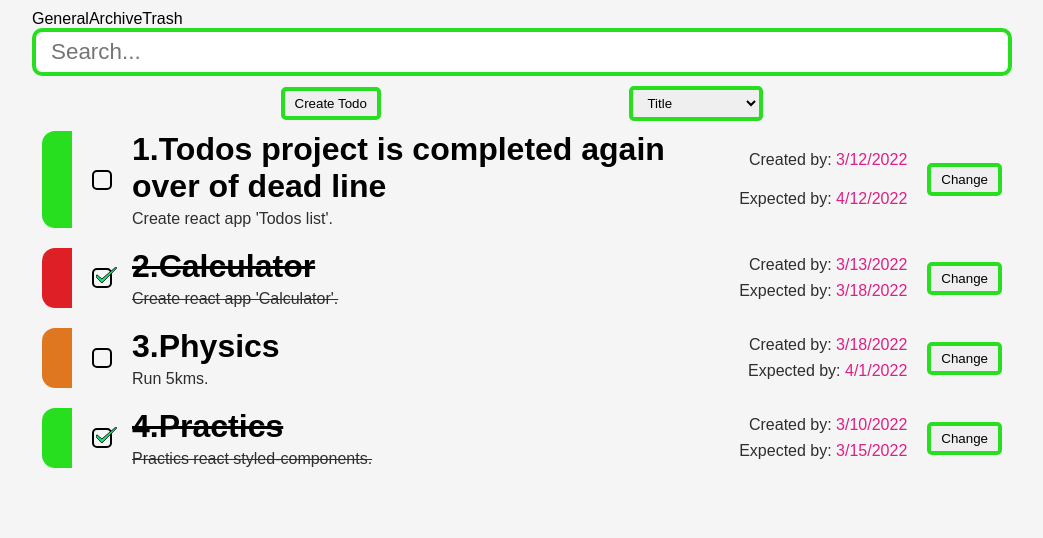
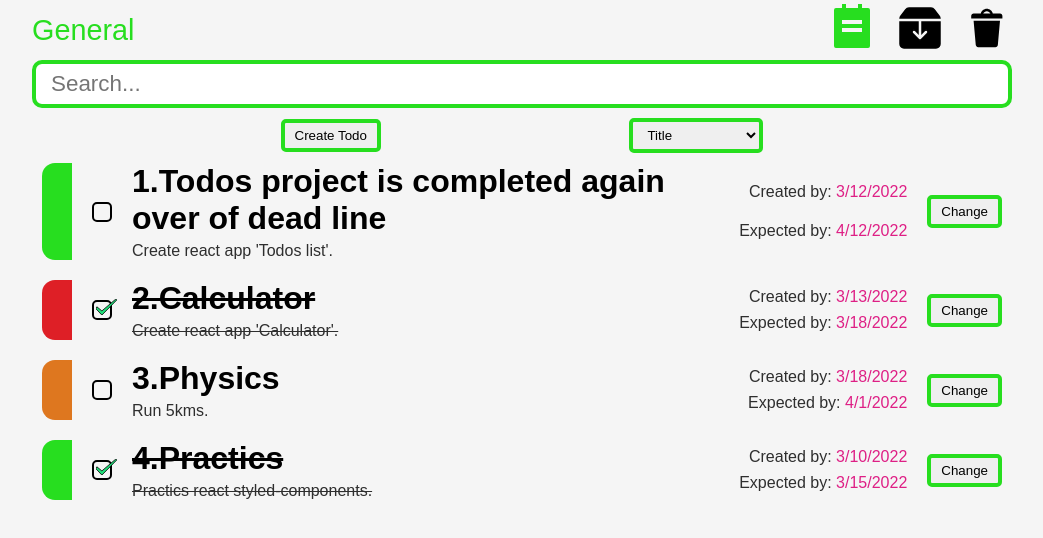
Before and after one commit to V-Babayan/todo-list, a React (Create React App) app: page /general in a window 1280 px wide. Shown: the top 538 px of the page, without its empty margins (118-1161 px from the left). Built offline with nearby package versions, Linux system fonts and the light colour scheme.

Commit message:
feat add new layout component

```diff
--- a/src/App.jsx
+++ b/src/App.jsx
@@ -1,18 +1,15 @@
 import React from "react";
-import { Routes, Route, NavLink } from "react-router-dom";
+import { Routes, Route } from "react-router-dom";
 import General from "./pages/General";
 import Archive from "./pages/Archive";
 import Trash from "./pages/Trash";
 import Login from "./pages/Login";
+import Layout from "./components/layout/Layout";
 
 const App = () => {
   return (
     <>
-      <header>
-        <NavLink to={"/general"}>General</NavLink>
-        <NavLink to={"/archive"}>Archive</NavLink>
-        <NavLink to={"/trash"}>Trash</NavLink>
-      </header>
+      <Layout />
       <Routes>
         <Route path='/general' element={<General />} />
         <Route path='/archive' element={<Archive />} />
--- /dev/null
+++ b/src/components/layout/Layout.jsx
@@ -0,0 +1,42 @@
+import React from "react";
+import { NavLink, Outlet, useLocation } from "react-router-dom";
+
+import { StyledSvg, StyledHeader, StyledTitle } from "./Layout.styled";
+
+const Layout = () => {
+  const location = useLocation();
+
+  return (
+    <>
+      <StyledHeader>
+        <StyledTitle>{location.pathname.slice(1)}</StyledTitle>
+        <NavLink to={"/general"}>
+          <StyledSvg viewBox='0 0 24 24' xmlns='http://www.w3.org/2000/svg'>
+            <path
+              d='M17 2h3a1 1 0 0 1 1 1v18a1 1 0 0 1-1 1H4a1 1 0 0 1-1-1V3a1 1 0 0 1 1-1h3V0h2v2h6V0h2v2zM7 8v2h10V8H7zm0 4v2h10v-2H7z'
+              stroke='none'
+            />
+          </StyledSvg>
+        </NavLink>
+        <NavLink to={"/archive"}>
+          <StyledSvg viewBox='0 0 48 48' xmlns='http://www.w3.org/2000/svg'>
+            <path d='M26,18V29.2l2.6-2.6a2,2,0,0,1,3.1.2,2.2,2.2,0,0,1-.4,2.7l-5.9,5.9a1.9,1.9,0,0,1-2.8,0l-5.9-5.9a2.2,2.2,0,0,1-.4-2.7,2,2,0,0,1,3.1-.2L22,29.2V18H4V40a4,4,0,0,0,4,4H40a4,4,0,0,0,4-4V18Z' />
+            <path d='M43.9,14H4.1a3.6,3.6,0,0,1,.7-1.7l5-6.7A3.9,3.9,0,0,1,13,4H35a3.9,3.9,0,0,1,3.2,1.6l5,6.7A3.6,3.6,0,0,1,43.9,14Z' />
+          </StyledSvg>
+        </NavLink>
+        <NavLink to={"/trash"}>
+          <StyledSvg viewBox='0 0 20 20' xmlns='http://www.w3.org/2000/svg'>
+            <path
+              d='M12 4h3c.6 0 1 .4 1 1v1H3V5c0-.6.5-1 1-1h3c.2-1.1 1.3-2 2.5-2s2.3.9 2.5 2zM8 4h3c-.2-.6-.9-1-1.5-1S8.2 3.4 8 4zM4 7h11l-.9 10.1c0 .5-.5.9-1 .9H5.9c-.5 0-.9-.4-1-.9L4 7z'
+              stroke='none'
+            />
+          </StyledSvg>
+        </NavLink>
+      </StyledHeader>
+
+      <Outlet />
+    </>
+  );
+};
+
+export default Layout;
--- /dev/null
+++ b/src/components/layout/Layout.styled.js
@@ -0,0 +1,28 @@
+import styled from "styled-components";
+
+export const StyledSvg = styled.svg`
+  stroke: #000000;
+  stroke-width: 1.5;
+  stroke-miterlimit: 10;
+
+  height: 48px;
+
+  fill: #000000;
+`;
+
+export const StyledHeader = styled.header`
+  height: 60px;
+
+  display: flex;
+  align-items: center;
+  justify-content: flex-end;
+  gap: 20px;
+`;
+
+export const StyledTitle = styled.h2`
+  flex: 1 1 auto;
+  font-size: 1.8em;
+  color: ${({ theme }) => theme.primary.green};
+
+  text-transform: capitalize;
+`;
--- a/src/theme.jsx
+++ b/src/theme.jsx
@@ -45,6 +45,11 @@ export const GlobalStyles = createGlobalStyle`
     max-width: 1000px;
     margin: 0 auto;
     padding: 10px;
+    padding-top: 0;
+  }
+
+  a.active svg{
+    fill: #27de1f;
   }
 `;
 
```
